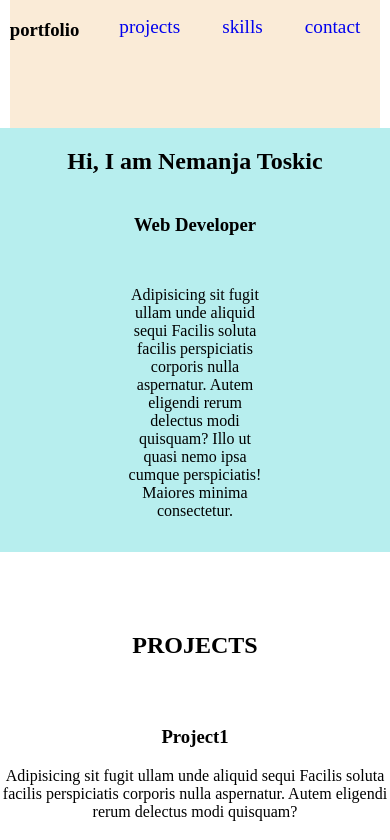
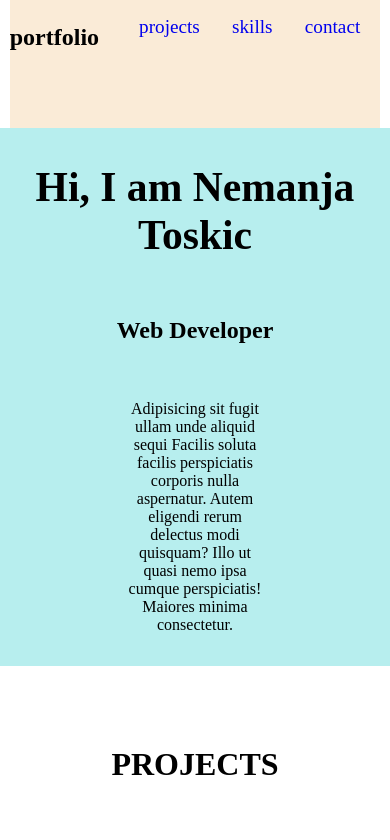
Before and after one commit to toska27/Portfolio, a React (Create React App) app: page / in a window 390 px wide. Shown: the top 840 px of the page. Built offline with nearby package versions, Linux system fonts and the light colour scheme.

Commit message:
added general style

```diff
--- a/src/App.css
+++ b/src/App.css
@@ -0,0 +1,9 @@
+.title {
+  margin-bottom: 1em;
+  font-size: 2rem;
+  text-transform: uppercase;
+  text-align: center;
+}
+.section {
+  margin-top: 5em;
+}
--- a/src/App.js
+++ b/src/App.js
@@ -5,6 +5,7 @@ import Projects from "./components/Projects/Projects";
 import Skills from "./components/Skills/Skills";
 import Contact from "./components/Contact/Contact";
 import Footer from "./components/Footer/Footer";
+import "./App.css";
 
 const App = () => {
   return (
--- a/src/index.css
+++ b/src/index.css
@@ -2,3 +2,35 @@ body {
   margin: 0;
   box-sizing: border-box;
 }
+h1 {
+  font-size: 4rem;
+}
+
+h2 {
+  font-size: 2rem;
+}
+
+h3 {
+  font-size: 1.5rem;
+}
+
+h4 {
+  font-size: 1.3rem;
+}
+ul {
+  list-style-type: none;
+}
+
+a {
+  text-decoration: none;
+}
+
+button {
+  cursor: pointer;
+}
+
+@media (max-width: 900px) {
+  h1 {
+    font-size: 2.6rem;
+  }
+}
```
